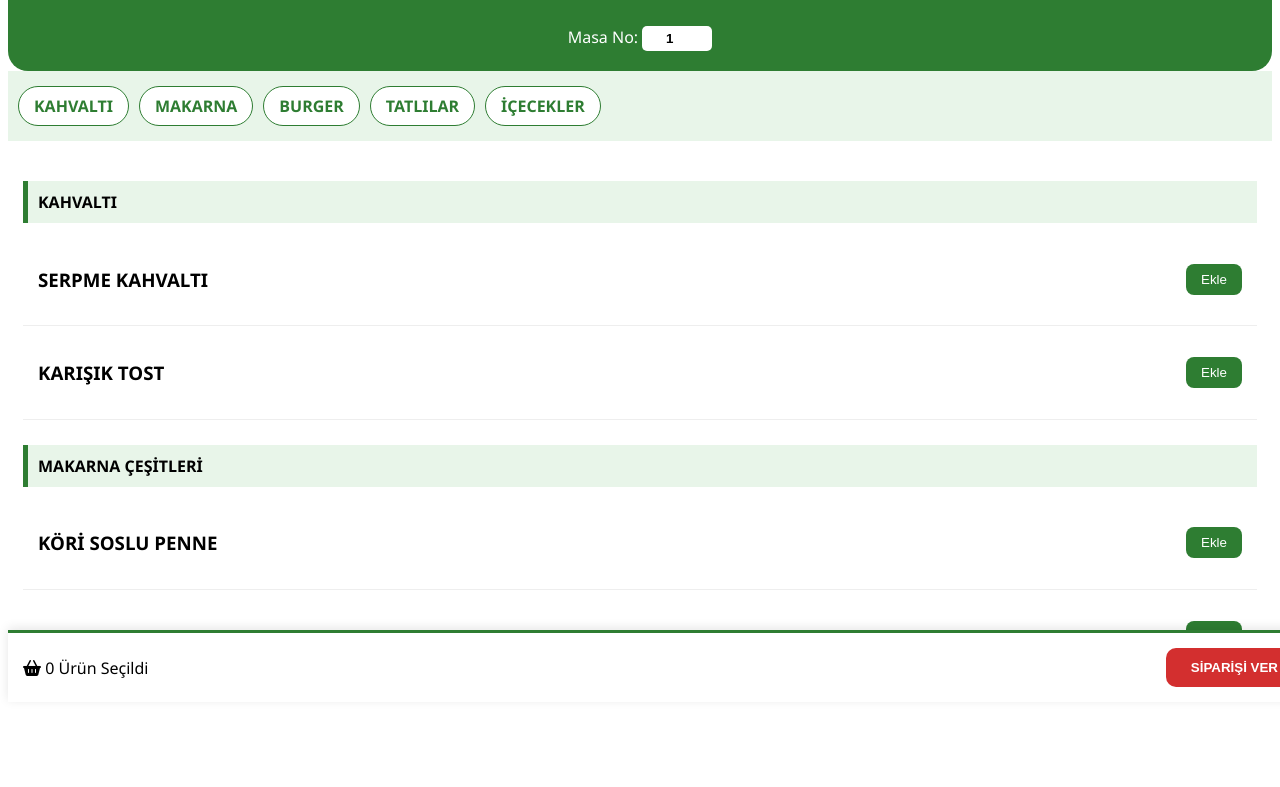
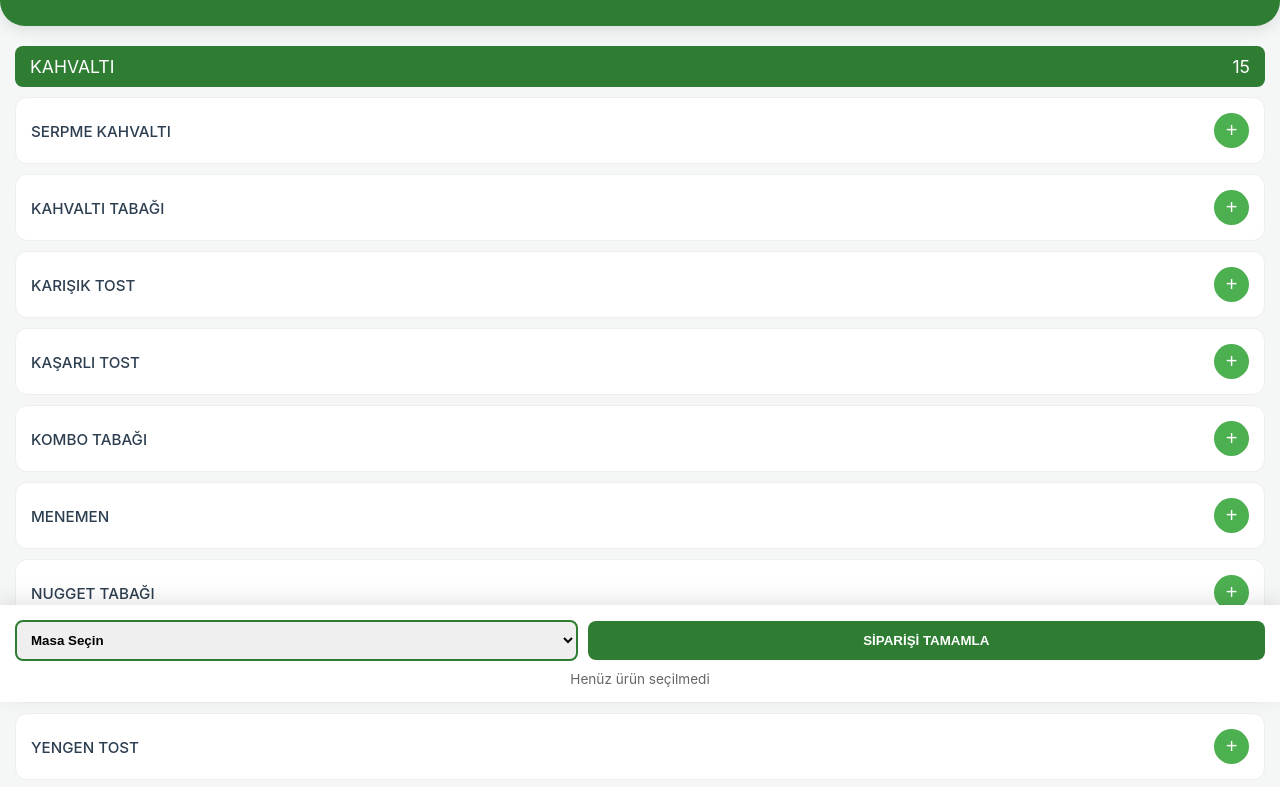
Before and after one commit to filitogluenes-byte/Rubby, a plain HTML site: page index.html in a window 1280 px wide. Shown: the part 98-885 px from the top of the page. Drawn offline with Linux system fonts and the light colour scheme.

Commit message:
Update index.html

```diff
--- a/index.html
+++ b/index.html
@@ -3,104 +3,227 @@
 <head>
     <meta charset="UTF-8">
     <meta name="viewport" content="width=device-width, initial-scale=1.0">
-    <title>RUBBY CAFE | Dijital Menü</title>
-    <script src="https://www.gstatic.com/firebasejs/9.22.1/firebase-app-compat.js"></script>
-    <script src="https://www.gstatic.com/firebasejs/9.22.1/firebase-database-compat.js"></script>
-    <link href="https://cdnjs.cloudflare.com/ajax/libs/font-awesome/6.0.0/css/all.min.css" rel="stylesheet">
+    <title>RUBBY CAFE | QR MENÜ</title>
+    <script src="https://www.gstatic.com/firebasejs/9.15.0/firebase-app-compat.js"></script>
+    <script src="https://www.gstatic.com/firebasejs/9.15.0/firebase-database-compat.js"></script>
     <style>
-        :root { --primary: #2e7d32; --light: #e8f5e9; --white: #ffffff; }
-        body { font-family: 'Segoe UI', sans-serif; background: var(--white); margin-bottom: 100px; }
-        header { background: var(--primary); color: white; padding: 20px; text-align: center; border-radius: 0 0 20px 20px; position: sticky; top: 0; z-index: 1000; }
-        .masa-input { margin-top: 10px; padding: 5px; border-radius: 5px; border: none; width: 60px; text-align: center; font-weight: bold; }
+        :root {
+            --rubby-green: #2e7d32;
+            --soft-white: #fdfdfd;
+            --text-dark: #2c3e50;
+            --accent-green: #4caf50;
+        }
 
-        .category-nav { display: flex; overflow-x: auto; background: var(--light); padding: 15px 10px; gap: 10px; position: sticky; top: 105px; z-index: 999; }
-        .category-nav a { text-decoration: none; color: var(--primary); background: white; padding: 8px 15px; border-radius: 20px; font-weight: 600; border: 1px solid var(--primary); white-space: nowrap; }
+        body {
+            font-family: 'Inter', sans-serif;
+            background-color: #f4f7f6;
+            margin: 0;
+            color: var(--text-dark);
+            padding-bottom: 100px;
+        }
 
-        .container { padding: 15px; }
-        .section-title { background: var(--light); padding: 10px; border-left: 5px solid var(--primary); margin: 25px 0 10px 0; font-weight: bold; }
-        .menu-item { display: flex; justify-content: space-between; align-items: center; padding: 15px; border-bottom: 1px solid #eee; }
+        header {
+            background-color: var(--rubby-green);
+            color: white;
+            text-align: center;
+            padding: 30px 10px;
+            border-radius: 0 0 25px 25px;
+            box-shadow: 0 4px 15px rgba(0,0,0,0.1);
+        }
 
-        .add-btn { background: var(--primary); color: white; border: none; padding: 8px 15px; border-radius: 8px; cursor: pointer; }
-        .add-btn:active { transform: scale(0.95); }
+        .category-section {
+            margin: 20px 15px;
+        }
 
-        /* Sepet Barı */
-        .cart-footer { position: fixed; bottom: 0; width: 100%; background: white; border-top: 3px solid var(--primary); padding: 15px; display: flex; justify-content: space-between; align-items: center; box-shadow: 0 -2px 10px rgba(0,0,0,0.1); z-index: 1001; }
-        .order-btn { background: #d32f2f; color: white; border: none; padding: 12px 25px; border-radius: 10px; font-weight: bold; cursor: pointer; }
+        .category-title {
+            background-color: var(--rubby-green);
+            color: white;
+            padding: 10px 15px;
+            border-radius: 8px;
+            font-size: 1.1rem;
+            margin-bottom: 10px;
+            display: flex;
+            justify-content: space-between;
+            align-items: center;
+        }
+
+        .menu-grid {
+            display: grid;
+            gap: 10px;
+        }
+
+        .menu-item {
+            background: white;
+            padding: 15px;
+            border-radius: 12px;
+            display: flex;
+            justify-content: space-between;
+            align-items: center;
+            border: 1px solid #eee;
+        }
+
+        .item-info span {
+            font-weight: 500;
+            font-size: 0.95rem;
+        }
+
+        .add-btn {
+            background-color: var(--accent-green);
+            color: white;
+            border: none;
+            width: 35px;
+            height: 35px;
+            border-radius: 50%;
+            font-size: 20px;
+            cursor: pointer;
+            transition: transform 0.2s;
+        }
+
+        .add-btn:active { transform: scale(0.9); }
+
+        /* Alt Sepet Çubuğu */
+        .footer-control {
+            position: fixed;
+            bottom: 0;
+            width: 100%;
+            background: white;
+            box-shadow: 0 -5px 20px rgba(0,0,0,0.1);
+            padding: 15px;
+            box-sizing: border-box;
+            display: flex;
+            flex-direction: column;
+            gap: 10px;
+            z-index: 1000;
+        }
+
+        .footer-row {
+            display: flex;
+            justify-content: space-between;
+            align-items: center;
+        }
+
+        .table-input {
+            padding: 10px;
+            border: 2px solid var(--rubby-green);
+            border-radius: 8px;
+            width: 45%;
+            font-weight: bold;
+        }
+
+        .send-order-btn {
+            background: var(--rubby-green);
+            color: white;
+            border: none;
+            padding: 12px 25px;
+            border-radius: 8px;
+            font-weight: bold;
+            flex-grow: 1;
+            margin-left: 10px;
+        }
+
+        .cart-status {
+            font-size: 0.85rem;
+            color: #666;
+            text-align: center;
+        }
     </style>
 </head>
 <body>
 
 <header>
-        <h1>RUBBY CAFE</h1>
-        <div>Masa No: <input type="number" id="masaNo" class="masa-input" value="1" min="1"></div>
+    <h1 style="margin:0; letter-spacing: 2px;">RUBBY CAFE</h1>
+    <p style="margin:5px 0 0; opacity: 0.8;">Dijital QR Menü Sistemi</p>
 </header>
 
-    <div class="category-nav">
-        <a href="#kahvalti">KAHVALTI</a>
-        <a href="#makarna">MAKARNA</a>
-        <a href="#burger">BURGER</a>
-        <a href="#tatli">TATLILAR</a>
-        <a href="#sicak">İÇECEKLER</a>
+<div id="menu-container"></div>
+
+<div class="footer-control">
+    <div class="footer-row">
+        <select id="masaNo" class="table-input">
+            <option value="">Masa Seçin</option>
+            <script>
+                for(let i=1; i<=30; i++) document.write(`<option value="${i}">Masa ${i}</option>`);
+            </script>
+        </select>
+        <button class="send-order-btn" onclick="siparisGonder()">SİPARİŞİ TAMAMLA</button>
     </div>
-
-    <div class="container" id="menu-list">
-        <div id="kahvalti" class="section-title">KAHVALTI</div>
-        <div class="menu-item"><h3>SERPME KAHVALTI</h3><button class="add-btn" onclick="addToCart('Serpme Kahvaltı')">Ekle</button></div>
-        <div class="menu-item"><h3>KARIŞIK TOST</h3><button class="add-btn" onclick="addToCart('Karışık Tost')">Ekle</button></div>
-
-        <div id="makarna" class="section-title">MAKARNA ÇEŞİTLERİ</div>
-        <div class="menu-item"><h3>KÖRİ SOSLU PENNE</h3><button class="add-btn" onclick="addToCart('Köri Soslu Penne')">Ekle</button></div>
-        <div class="menu-item"><h3>MANTI</h3><button class="add-btn" onclick="addToCart('Mantı')">Ekle</button></div>
-
-        </div>
-
-    <div class="cart-footer">
-        <div><i class="fas fa-shopping-basket"></i> <span id="cart-count">0</span> Ürün Seçildi</div>
-        <button class="order-btn" onclick="sendOrder()">SİPARİŞİ VER</button>
+    <div class="cart-status" id="sepetBilgi">Henüz ürün seçilmedi</div>
 </div>
 
 <script>
-        // FIREBASE AYARLARI
+    // --- MENÜ VERİSİ ---
+    const menuData = {
+        "KAHVALTI": ["SERPME KAHVALTI", "KAHVALTI TABAĞI", "KARIŞIK TOST", "KAŞARLI TOST", "KOMBO TABAĞI", "MENEMEN", "NUGGET TABAĞI", "PATATESLİ OMLET", "YENGEN TOST", "SEBZELİ OMLET", "SİGARA BÖREĞİ", "SOSİS TABAĞI", "SUCUKLU MENEMEN", "SUCUKLU TOST", "SUCUKLU YUMURTA"],
+        "MAKARNA ÇEŞİTLERİ": ["BARBEKÜ SOSLU PENNE", "CEDAR SOSLU FETTUCCINE", "FETTUCINE", "KÖRİ SOSLU PENNE", "KREMALI PENNE", "MANTI", "MEXICA SOSLU MAKARNA", "PENNE ARRABIATA", "SPAGETTİ BOLOGNESE"],
+        "BURGER": ["ALFA ÇİZBURGER", "ALFA HAMBURGER", "CHICKEN BURGER", "SHINITZEL", "CHICKEN ÇİZBURGER", "ISLAK HAMBURGER", "ÖĞRENCİ MENÜ BURGER"],
+        "STEAK": ["ANTRİKOT", "BONFİLE"],
+        "TATLILAR": ["ANTEP FISTIKLI BALERİN", "ANTEP FISTIKLI CUP", "ANTEP GISTIKLI SUFFLE", "BELÇİKA ÇİKOLATALI PASTA", "BROWNİ DOUBLE PASTA", "ÇİKOLATALI CHEESECAKE", "FISTIK RÜYASI", "FRANBUAZLI CHEESECAKE", "GÖKKUŞAĞI PASTA", "LIMONLU CHEESECAKE", "LOTUS CHEESCAKE", "LOVE PASTA", "MONO FRANBUAZ ŞELALE", "MONO LATTE", "ORMAN MEYVELİ PASTA", "PISTACHIOS", "RED VELVET PASTA", "SUFFLE", "SAN SEBASTIAN", "TİRAMİSU", "WAFFLE"],
+        "ATIŞTIRMALIK": ["ÇEREZ TABAĞI", "ÇOBAN SALATASI", "KUMRU", "MEYVE TABAĞI", "PATSO"],
+        "İÇECEKLER": ["AMERICANO", "CAFE LATTE", "CAPPUCINO", "DOUBLE ESPRESSO", "ESPRESSO", "BRAZILIAN SANTOS", "COLOMBIA SUPREMO", "FİLTRE KAHVE", "SÜTLÜ FİLTRE KAHVE", "GOLD KAHVELİ SPECIAL", "ORALET", "SALEP", "SICAK BEYAZ ÇİKOLATA", "HOT CARAMEL MACCHIATO", "HOT WHITE CHOCOLATE MC.", "KARAMEL LATTE", "MOCHA", "NESCAFE (GOLD KAHVE)", "SÜTLÜ KÖPÜKLÜ NESCAFE", "BİTKİ ÇAYI", "ÇAY", "DAMLA SAKIZLI SALEP", "FİNCAN ÇAY", "FİNCAN SICAK ÇAY", "SICAK ÇİKOLATA", "SÜTLÜ ÇAY"],
+        "SOĞUK İÇECEKLER": ["ENERJİ KOKTEYL", "GÖKKUŞAĞI KOKTEYL", "ATOM FINDIKLI ENEJİ İÇ.", "ATOM FINDIKLI MEYVE SUYU", "AYRAN", "BLUE ENERJİ", "KOLA", "COOL LIME", "ÇİLEKLİ KUTU SÜT", "ÇİLEKLİ LİMONATA", "DOUBLE REDBULL", "FANTA", "FINDIKLI MEYVELİ SÜT", "GAZOZ", "ICE TEA", "BLUE BERYKOKTEYL", "CHURCHILL", "MEYVE KOKTEYL", "DOUBLE CHURCHILL", "KARIŞIK MEYVE SUYU", "LİMONATA", "MEYVE SUYU", "MEYVELİ SODA", "MUZLU SÜT", "PORTAKAL SUYU", "REDBULL BÜYÜK", "REDBULL", "SADE SODA", "SU", "ŞEFTALİ MEYVE SUYU"],
+        "ICE COFFEE": ["AFFOGATO", "ÇİKOLATALI FRAPPE", "ÇİLEKLİ LATTE", "ICE AMERICANO", "ICE CAFE LATTE", "ICE CAPPUCINO", "ICE MOCHA", "ICE NUT CAFE", "ICE WHITE MOCHA", "KARAMEL FRAPPE", "OREO FRAPPE", "ICE CARAMEL MACCHIATO"],
+        "MILKSHAKE": ["DONDURMALI MILKSHAKE", "ANANAS ÇİLEK FROZEN", "BÖĞÜRTLENLİ MILKSHAKE", "ÇİKOLATA MUZ MIKSHAKE", "ÇİLEK MUZ FROZEN", "KIRMIZI ORMAN MEYVELİ", "MANGO FROZEN", "NOGGER MILKSHAKE", "OREOLU MILKSHAKE", "VANİLYALI MILKSHAKE", "ÇİLEK MUZ MILKSHAKE", "KARAMEL MILKSHAKE"],
+        "SMOOTHIE": ["ÇİLEK SMOOTHIE", "ELMA SMOOTHIE", "KIRMIZI ORMAN MEYVELİ", "KİVİ SMOOTHE", "MUZ SMOOTHIE", "ORMAN MEYVELİ SMO.", "SPECIAL SMOOTHIE", "ŞEFTALİ SMOOTHIE"],
+        "TÜRK KAHVESİ": ["ÇİKOLATALI TÜRK KAHVESİ", "DİBEK KAHVESİ", "KOYU TÜRK KAHVESİ", "KOYU TÜRK K. SÜVARİ", "OSMANLI KAHVESİ", "SÜTLÜ MENENGİÇ KAHVESİ", "SÜTLÜ SÜVARİ TÜK KAHVESİ", "SÜVARİ TÜRK KAHVESİ", "TÜRK KAHVESİ"],
+        "NARGİLE": ["ANANASLI MEYVELİ AROM.", "ANASON ELMA", "BUZLU NARGİLE", "CAPPUCINO", "ÇİLEK AROMALI", "DEJATLUE", "EGZOTICA", "İZMİR ROMANTİK", "KARIŞIK MEYVE AROMALI", "YABAN MERSİNİ"]
+    };
+
+    // --- ARAYÜZ OLUŞTURMA ---
+    const container = document.getElementById('menu-container');
+    let sepet = [];
+
+    for (const [category, items] of Object.entries(menuData)) {
+        let section = document.createElement('div');
+        section.className = 'category-section';
+
+        let html = `<div class="category-title">${category} <span>${items.length}</span></div><div class="menu-grid">`;
+
+        items.forEach(item => {
+            html += `
+                <div class="menu-item">
+                    <div class="item-info"><span>${item}</span></div>
+                    <button class="add-btn" onclick="sepeteEkle('${item}')">+</button>
+                </div>`;
+        });
+
+        html += `</div>`;
+        section.innerHTML = html;
+        container.appendChild(section);
+    }
+
+    // --- SEPET VE FİREBASE ---
+    // ÖNEMLİ: Kendi Firebase config bilgilerinizi buraya ekleyin
     const firebaseConfig = {
-            apiKey: "BURAYA_API_KEY",
-            authDomain: "PROJE_ID.firebaseapp.com",
-            databaseURL: "https://PROJE_ID-default-rtdb.firebaseio.com",
-            projectId: "PROJE_ID",
-            storageBucket: "PROJE_ID.appspot.com",
-            messagingSenderId: "SENDER_ID",
-            appId: "APP_ID"
+        apiKey: "YOUR_API_KEY",
+        databaseURL: "YOUR_DATABASE_URL",
+        projectId: "YOUR_PROJECT_ID"
     };
     firebase.initializeApp(firebaseConfig);
     const database = firebase.database();
 
-        let cart = [];
-
-        function addToCart(item) {
-            cart.push(item);
-            document.getElementById('cart-count').innerText = cart.length;
-            // Küçük bir görsel geri bildirim
-            const btn = event.target;
-            btn.innerText = "Eklendi!";
-            setTimeout(() => btn.innerText = "Ekle", 1000);
+    function sepeteEkle(urun) {
+        sepet.push(urun);
+        document.getElementById('sepetBilgi').innerText = sepet.length + " ürün seçildi.";
     }
 
-        function sendOrder() {
+    function siparisGonder() {
         const masa = document.getElementById('masaNo').value;
-            if (cart.length === 0) { alert("Lütfen ürün seçin!"); return; }
-            if (!masa) { alert("Masa numarası girin!"); return; }
+        if (!masa) { alert("Lütfen masa numaranızı seçin!"); return; }
+        if (sepet.length === 0) { alert("Sepetiniz boş!"); return; }
 
-            const orderId = Date.now();
-            database.ref('orders/' + orderId).set({
+        const yeniSiparisRef = database.ref('siparisler').push();
+        yeniSiparisRef.set({
             masa: masa,
-                urunler: cart,
-                saat: new Date().toLocaleTimeString('tr-TR'),
-                durum: "yeni"
+            urunler: sepet,
+            zaman: new Date().toLocaleTimeString(),
+            durum: "Yeni"
         }).then(() => {
-                alert("Siparişiniz başarıyla alındı!");
-                cart = [];
-                document.getElementById('cart-count').innerText = "0";
+            alert("Siparişiniz başarıyla mutfağa iletildi!");
+            sepet = [];
+            document.getElementById('sepetBilgi').innerText = "Henüz ürün seçilmedi";
         });
     }
 </script>
+
 </body>
 </html>
```
Lines whose indentation alone changed are shown as unchanged.
